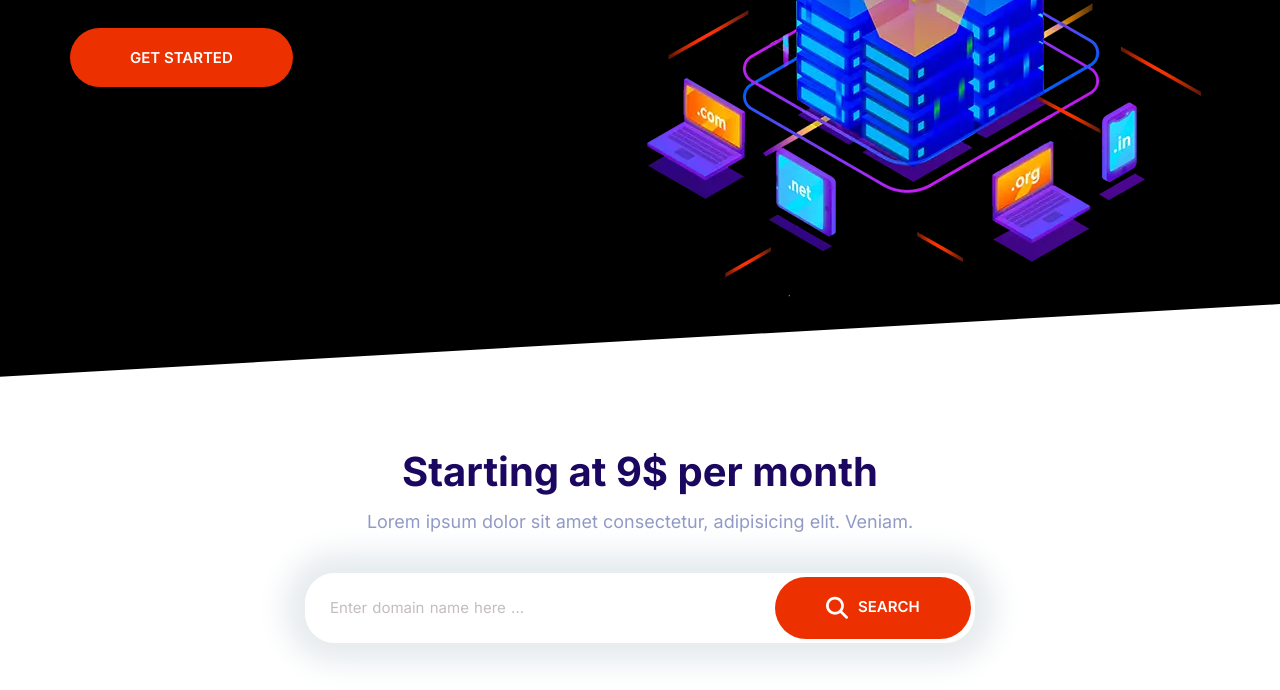
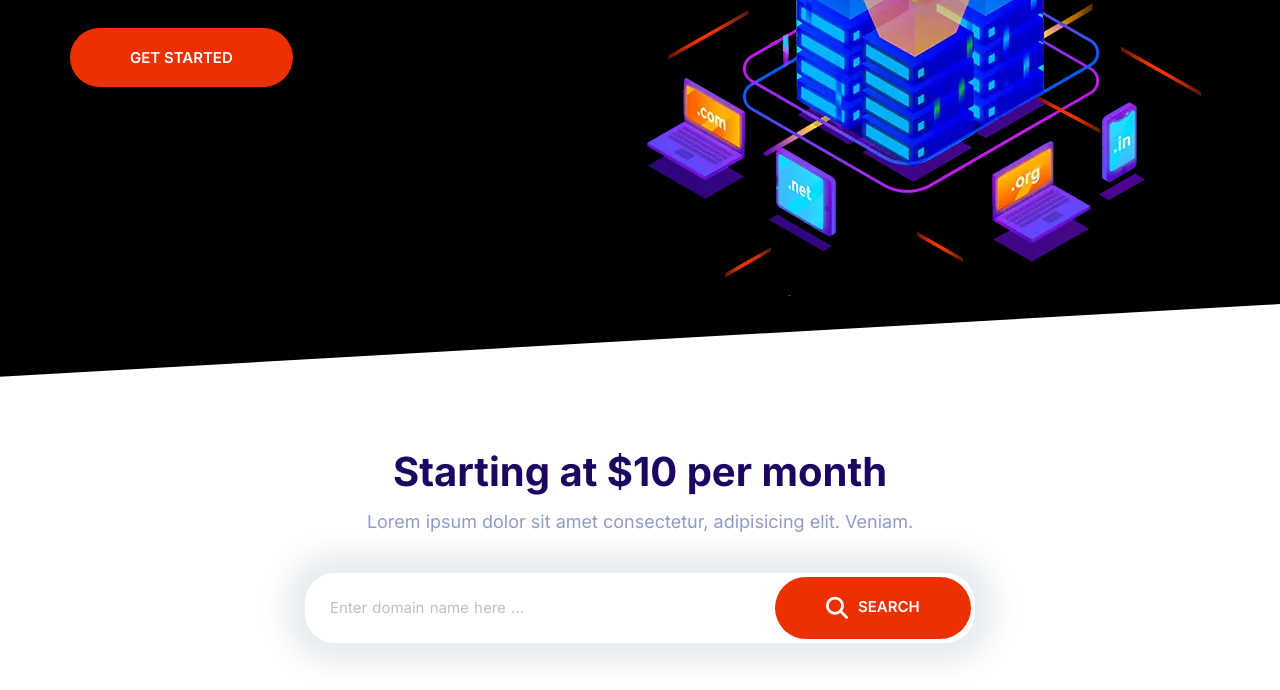
Before and after one commit to Arshiajavadi/Website-1, a website built with Parcel: page index.html in a window 1280 px wide. Shown: the part 408-1098 px from the top of the page. Built offline with nearby package versions, Linux system fonts and the light colour scheme.

Commit message:
Update the price from $9 to $10.

```diff
--- a/index.html
+++ b/index.html
@@ -12,7 +12,7 @@
     <meta property="og:type" content="http://" />
     <meta property="og:url" content="https://Arshify.com" />
 
-    <link rel="icon" href="images/logo.762e26a3_2.svg" type="image/x-icon" />
+    <link rel="icon" href="images/logo.762e26a3_2-Recovered 2.png" type="image/x-icon" />
     <title>Arshify - Go Online for Just $10</title>
     <link rel="preconnect" href="https://fonts.googleapis.com" />
     <link rel="preconnect" href="https://fonts.gstatic.com" crossorigin />
@@ -75,7 +75,7 @@
 
     <section class="block container block-domain" data-aos="zoom-in">
       <header class="block__header">
-        <h2 class="block__header">Starting at 9$ per month</h2>
+        <h2 class="block__header">Starting at $10 per month</h2>
         <p>Lorem ipsum dolor sit amet consectetur, adipisicing elit. Veniam.</p>
       </header>
 
```
Also changed, not shown: images/logo.762e26a3_(TITLE).png (added), images/logo.762e26a3_2-Recovered 2.png (added).
